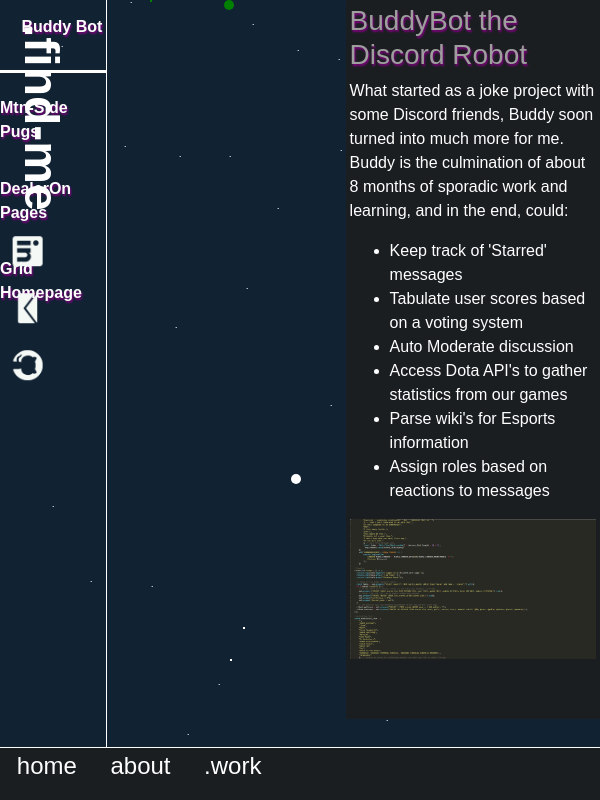
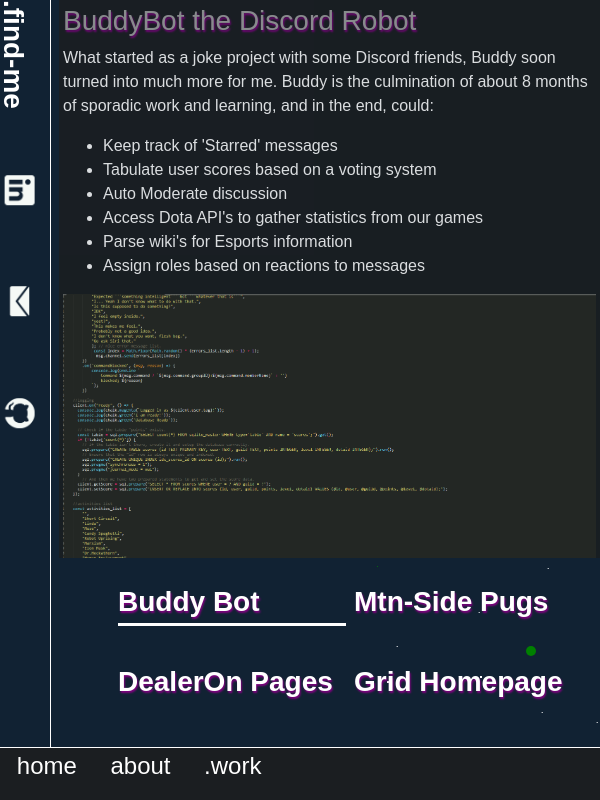
Before and after one commit to jeh26033/reactportfolio, a React (Create React App) app: page /work in a window 600 px wide. Built offline with nearby package versions, Linux system fonts and the light colour scheme.

Commit message:
Mobile updates for not so small devices
updated some bigger mobile device views

```diff
--- a/src/App.css
+++ b/src/App.css
@@ -86,18 +86,6 @@
 }
 
 @media screen and (max-width: 991px) and (min-width: 768px) {
-  .aboutText {
-    grid-area: 1 / 3 / span 9 / span 13!important;
-    padding:1em!important;
-  }
-
-  .intro {
-    grid-area: 1 /2 / span 9 / span 14!important;
-  }
-  .introGridB {
-    grid-area: 4/ 5 / span 2 / span 14!important;
-     font-size: 70%;
-  }
 
 
 
@@ -117,19 +105,6 @@
   }
 
 
-
- .sidebar {
-    grid-area: 1 / 1 / span 10 / span 2!important;
-    padding: 1em;
- }
-
-
-
-}
-
-.svgContainer {
-  margin: auto;
-  cursor: pointer;
 
 }
 /*mobile styles for menu*/
--- a/src/components/layout/CSS/intro.css
+++ b/src/components/layout/CSS/intro.css
@@ -8,7 +8,7 @@
 
 .largeText {
 	text-shadow: 1px 10px 2px purple;
- 	font-size: 9em;
+ 	font-size: 7em;
  	font-weight: bold;
 }
 
@@ -30,12 +30,33 @@
 .introRule {
 	color: white;
 }
+@media screen and (max-width: 1201px) and (min-width: 768px) {
+	.intro .largeText {
+		font-size: 6em;
+	}
+
+	.intro {
+		grid-area: 1/2/span 10/span 13;
+
+	}
+
+	.intro .notAsLargeText {
+
+	 	margin-left: 50px;
+	}
+}
+@media screen and (max-width: 991px) and (min-width: 768px) {
+  .intro {
+    grid-area: 1 /2 / span 9 / span 14!important;
+  }
 
 
+
+}
 @media screen and (max-width: 768px) {
 	.introMobile {
 		z-index:5;
-		grid-area: 1 /3 / span 8 / span 9;
+		grid-area: 1 /2 / span 8 / span 9;
 		background-color: #1b1e21;
 		color:#9E9E9E;
 	}
--- a/src/components/layout/CSS/sidebar.css
+++ b/src/components/layout/CSS/sidebar.css
@@ -47,23 +47,49 @@
 
 
 @media screen and (max-width: 1201px) and (min-width: 768px) {
+  .sideBarText {
 
+  	font-size: 2.25em;
+
+  }
 }
 
 @media screen and (max-width: 767px) {
-
+	.sideBarLinks {
+		position: absolute;
+		list-style-type: none;
+		display: inline-flex;
+		transform: rotate(90deg);
+		color: #fff;
+		transform-origin: 20% 40%;
+		top: 10%;
+		width: 5em;
+		font-weight: bold;
+		font-size: 1.7em;
+		padding-bottom: 40px;
+		padding-top: .8em;
+	}
+	  .sideBarLinksLi {
+		display: inline-flex;
+		padding: 0px 1.5em;
+		cursor: pointer;
+	}
 
 }
 
 @media screen and (max-width: 767px) and (min-width: 500px) {
 
-
+  .sideBarText {
+  	transform-origin: 15% 40%;
+  	font-size: 1.75em;
+  	padding: 0px;
+  }
 }
 
 @media screen and (max-width: 499px)  {
   .sideBarText {
-  	transform-origin: 8% 40%;
-  	font-size: 2em;
+  	transform-origin: 15% 40%;
+  	font-size: 1.75em;
   	padding: 0px;
   }
 }
--- a/src/components/pages/CSS/about.css
+++ b/src/components/pages/CSS/about.css
@@ -1,6 +1,5 @@
-
-.textStyle {
-	grid-area:1 / 13 / span 10 / span 8;
+.aboutText  {
+	grid-area:1 /9 / span 10 / span 12;
 	color:#fff;
 	background-color:#1b1e21;
 	z-index:100;
@@ -9,17 +8,13 @@
 	overflow: scroll;
 }
 
-.squareOne {
-	grid-area:2/3/ span 4/ span 5;
-}
-
 .Abouthightlighted {
 	color: #fff;
 	font-size: 2em;
 	text-shadow:1px 2px 2px purple;
 }
 
-.textStyle::-webkit-scrollbar {
+.aboutText ::-webkit-scrollbar {
   display: none;
 }
 
@@ -31,6 +26,7 @@
 }
 
 .skills {
+	grid-area: 2/3/ span 4/ span 5;
 	font-size: 1em;
 	padding-left: 10px;
 	z-index: 40;
@@ -50,10 +46,20 @@
 
 }
 
-@media screen and (max-width: 767px) {
+@media screen and (max-width: 1800px) and (min-width: 768px) {
 	.skills {
+		grid-area:1/2/ span 4/ span 5;
 
 	}
+	.aboutText {
+	    grid-area: 1 / 9 / span 10 / span 14;
+	    padding:1em;
+	    font-size: 1em;
+    }
+
+}
+@media screen and (max-width: 767px) {
+
 
 	.aboutText {
     grid-area: 1 / 3 / span 9 / span 8!important;
--- a/src/components/pages/about.js
+++ b/src/components/pages/about.js
@@ -4,8 +4,8 @@
 export default function About() {
 	return (
 		<React.Fragment>
-			<div className="contactText squareOne" >
-				<div>
+
+
 				<div className="skills">
 	    			<h2 className="hightlighted">Knowledge</h2>
 	    			<ul>
@@ -19,15 +19,16 @@
 		    			<li>JQuery</li>
 		    			<li>JavaScript</li>
 		    		</ul>
-
-    				</div>
-				</div>
 		    		</div>
 
-			<div className="aboutText textStyle" >
+
+
+
+			<div className="aboutText" >
 				<p>I live by a simple rule:<div className=" Abouthightlighted"> less is more.</div> I keep that at the forefront of my work, always present. It permeates everything, from how I live my life, to how I design web pages. Why have 10 small things, when you can have 2 large things? Why make things complicated, when everything else in life is already complicated? I try to simplify things, and I find there's beauty in simplicity. </p>
 				<p>If that's appealing to you, please contact me, lets have a conversation!</p>
             </div>
+
 		</React.Fragment>
 	);
 }
--- a/src/components/tabs/tabstyle.css
+++ b/src/components/tabs/tabstyle.css
@@ -29,7 +29,8 @@
   opacity: 0;
   transform: translateX(100%);
   background-color: #1b1e21;
-  grid-area: 1/13/span 10/ span 8;
+  grid-area: 1/10/span 10/ span 11;
+
   z-index: 5;
   color: #fff;
   padding: 3em;
@@ -52,7 +53,7 @@
   display: none;
 }
 
-.activeContent {
+.activeContent .cardButton {
   border-bottom:3px solid white;
 
 }
@@ -64,8 +65,6 @@
 .activeContent .cardHeading {
   transform: translateX(30%);
 }
-
-
 
 #card1 {
 	grid-area: 1/2/ auto/ span 7;
@@ -87,13 +86,6 @@
 
 }
 @media screen and (max-width: 1800px)  {
-  .skills {
-    position: fixed;
-    top: 54%;
-    left: 15%;
-    font-size: .75em;
-    padding-left: 10px;
-  }
 
   .box {
     padding:10px;
@@ -107,6 +99,7 @@
     font-size: 1.5em!important;
   }
 
+
 }
 
 @media screen and (max-width: 767px) {
@@ -114,7 +107,7 @@
     transform: translateX(20%);
   }
 
-  .skills {
+  /*.skills {
     display: grid;
     position: relative;
     top: auto;
@@ -139,7 +132,7 @@
     color: #fff;
     font-size: 1.25em;
     margin-left: 10px;
-  }
+  }*/
 
 }
 @media screen and (max-width: 767px) and (min-width: 500px) {
@@ -148,29 +141,39 @@
   }
 
   .box {
-    background-color:#1b1e21;
-    grid-area: 1/7/span 9/ span 8;
-    z-index:5;
-    color:#fff;
     padding:4px;
+  }
+  .activeContent .cardHeading {
+    transform: translateX(0%);
+  }
+  .box {
+    grid-area: 1/2/span 7/ span 10;
+    opacity: 85%;
+  }
+
+  .cardButton {
+    font-size: 1.75em;
   }
 
   #card1 {
-    grid-area: 1/1/ auto/ span 2;
+    grid-area: 8/3/ auto/ span 4;
   }
 
   #card2 {
-    grid-area: 2/1/auto/ span 2;
+
+    grid-area: 8/7/auto/ span 4;
   }
 
   #card3 {
-    grid-area: 3/1/auto/ span 2;
-    z-index: 3;
+
+    grid-area: 9/3/auto/ span 4;
+
   }
 
   #card4 {
-    grid-area: 4/1/auto/ span 2;
-    z-index: 3;
+
+    grid-area: 9/7/auto/ span 4;
+
   }
 
 }
@@ -180,12 +183,12 @@
     transform: translateX(0%);
   }
   .box {
-    grid-area: 1/3/span 7/ span 10;
+    grid-area: 1/2/span 7/ span 10;
     opacity: 85%;
   }
 
   .cardButton {
-    font-size: .75em;
+    font-size: 1em;
   }
 
   #card1 {
```
Lines whose indentation alone changed are shown as unchanged.
